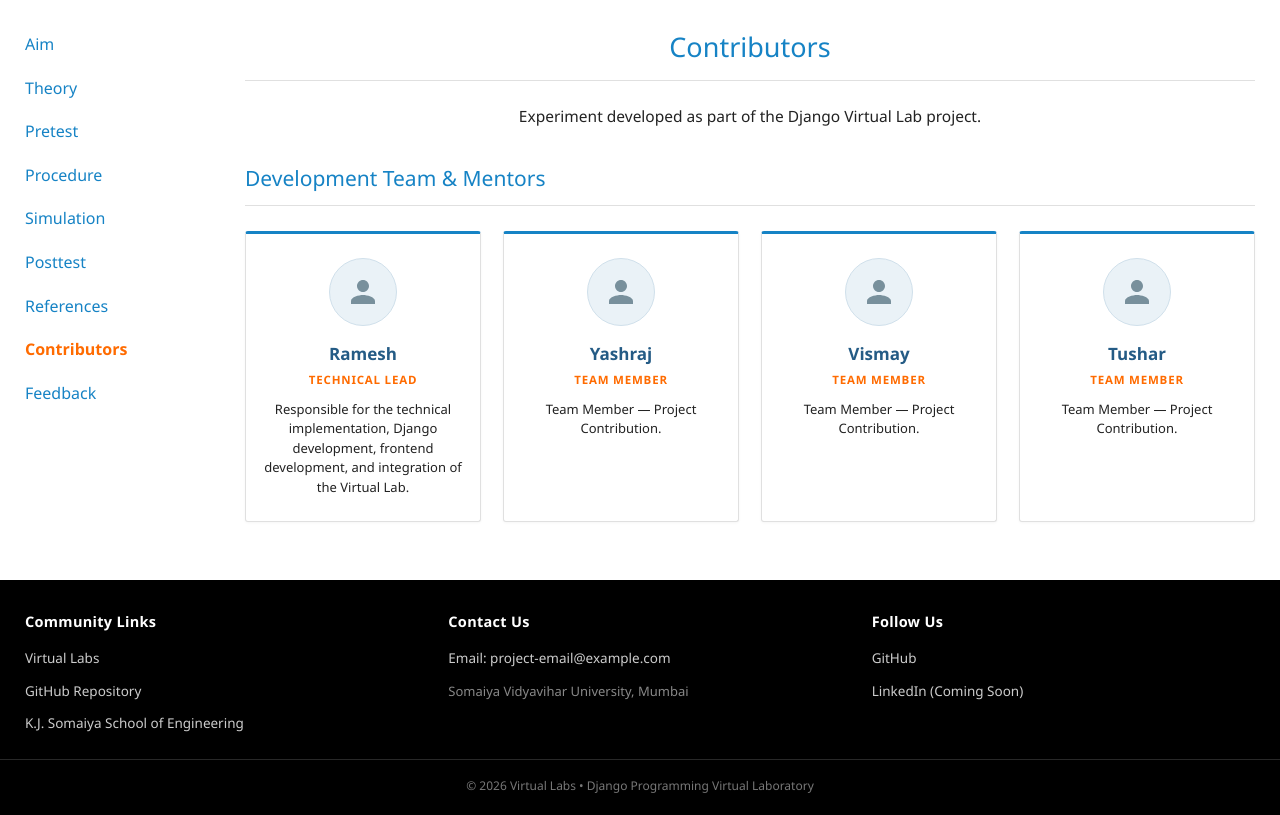
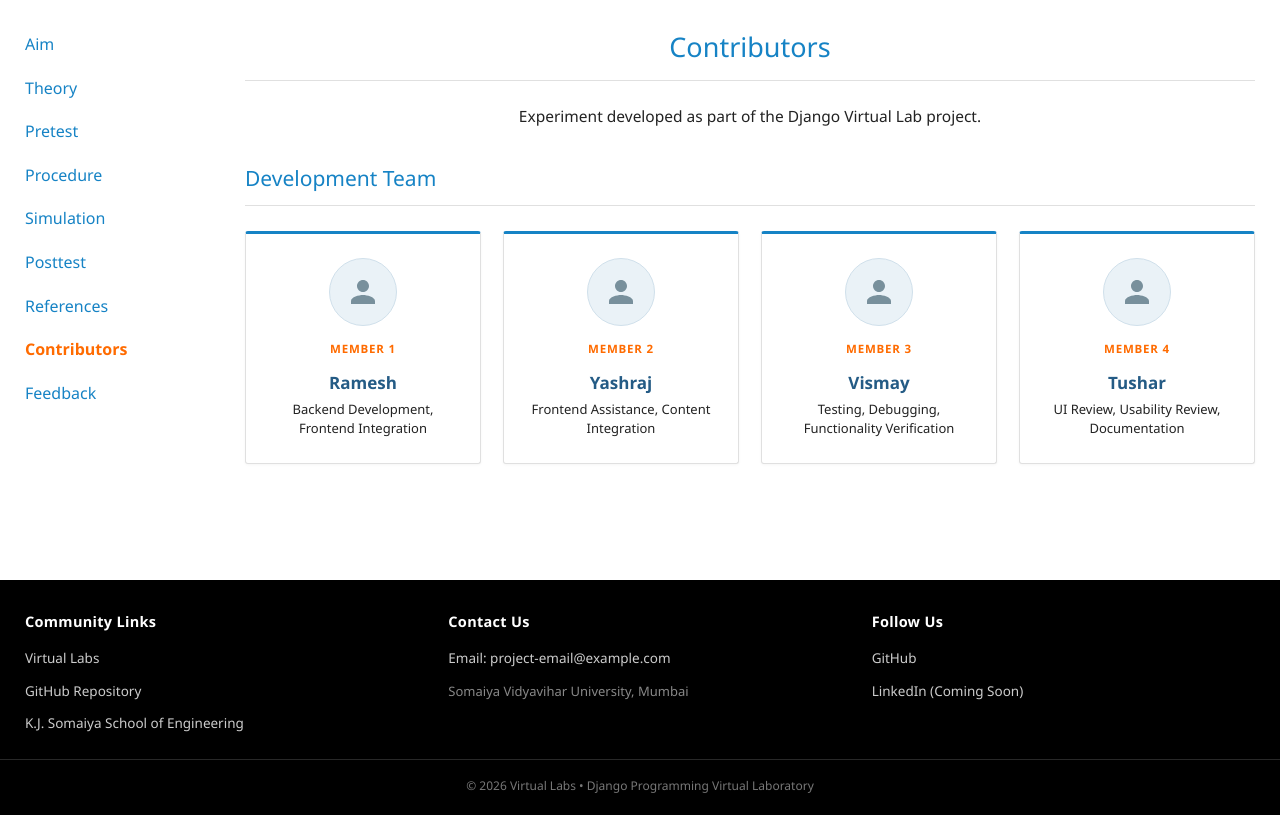
Before and after one commit to Student-boy143/VLab, a Django app: page /contributors/ in a window 1280 px wide. Shown: the part 116-931 px from the top of the page. Run offline with Django 5.2, Linux system fonts and the light colour scheme.

Commit message:
Updated contributors section

```diff
--- a/vlab/templates/vlab/contributors.html
+++ b/vlab/templates/vlab/contributors.html
@@ -12,64 +12,64 @@
         Experiment developed as part of the Django Virtual Lab project.
     </p>
 
-    <h2 class="section-title">Development Team &amp; Mentors</h2>
+    <h2 class="section-title">Development Team</h2>
     <hr class="vlab-divider">
 
     <div class="contributors-grid">
 
-        <!-- Contributor 1: Ramesh -->
+        <!-- Member 1: Ramesh -->
         <div class="contributor-card">
             <div class="contributor-avatar-placeholder" aria-label="Avatar placeholder for Ramesh">
                 <svg class="avatar-icon" viewBox="0 0 24 24" fill="currentColor" xmlns="http://www.w3.org/2000/svg">
                     <path d="M12 12C14.21 12 16 10.21 16 8C16 5.79 14.21 4 12 4C9.79 4 8 5.79 8 8C8 10.21 9.79 12 12 12ZM12 14C9.33 14 4 15.34 4 18V20H20V18C20 15.34 14.67 14 12 14Z"/>
                 </svg>
             </div>
+            <div class="contributor-role">Member 1</div>
             <h3 class="contributor-name">Ramesh</h3>
-            <div class="contributor-role">Technical Lead</div>
             <p class="contributor-desc">
-                Responsible for the technical implementation, Django development, frontend development, and integration of the Virtual Lab.
+                Backend Development, Frontend Integration
             </p>
         </div>
 
-        <!-- Contributor 2: Yashraj -->
+        <!-- Member 2: Yashraj -->
         <div class="contributor-card">
             <div class="contributor-avatar-placeholder" aria-label="Avatar placeholder for Yashraj">
                 <svg class="avatar-icon" viewBox="0 0 24 24" fill="currentColor" xmlns="http://www.w3.org/2000/svg">
                     <path d="M12 12C14.21 12 16 10.21 16 8C16 5.79 14.21 4 12 4C9.79 4 8 5.79 8 8C8 10.21 9.79 12 12 12ZM12 14C9.33 14 4 15.34 4 18V20H20V18C20 15.34 14.67 14 12 14Z"/>
                 </svg>
             </div>
+            <div class="contributor-role">Member 2</div>
             <h3 class="contributor-name">Yashraj</h3>
-            <div class="contributor-role">Team Member</div>
             <p class="contributor-desc">
-                Team Member &mdash; Project Contribution.
+                Frontend Assistance, Content Integration
             </p>
         </div>
 
-        <!-- Contributor 3: Vismay -->
+        <!-- Member 3: Vismay -->
         <div class="contributor-card">
             <div class="contributor-avatar-placeholder" aria-label="Avatar placeholder for Vismay">
                 <svg class="avatar-icon" viewBox="0 0 24 24" fill="currentColor" xmlns="http://www.w3.org/2000/svg">
                     <path d="M12 12C14.21 12 16 10.21 16 8C16 5.79 14.21 4 12 4C9.79 4 8 5.79 8 8C8 10.21 9.79 12 12 12ZM12 14C9.33 14 4 15.34 4 18V20H20V18C20 15.34 14.67 14 12 14Z"/>
                 </svg>
             </div>
+            <div class="contributor-role">Member 3</div>
             <h3 class="contributor-name">Vismay</h3>
-            <div class="contributor-role">Team Member</div>
             <p class="contributor-desc">
-                Team Member &mdash; Project Contribution.
+                Testing, Debugging, Functionality Verification
             </p>
         </div>
 
-        <!-- Contributor 4: Tushar -->
+        <!-- Member 4: Tushar -->
         <div class="contributor-card">
             <div class="contributor-avatar-placeholder" aria-label="Avatar placeholder for Tushar">
                 <svg class="avatar-icon" viewBox="0 0 24 24" fill="currentColor" xmlns="http://www.w3.org/2000/svg">
                     <path d="M12 12C14.21 12 16 10.21 16 8C16 5.79 14.21 4 12 4C9.79 4 8 5.79 8 8C8 10.21 9.79 12 12 12ZM12 14C9.33 14 4 15.34 4 18V20H20V18C20 15.34 14.67 14 12 14Z"/>
                 </svg>
             </div>
+            <div class="contributor-role">Member 4</div>
             <h3 class="contributor-name">Tushar</h3>
-            <div class="contributor-role">Team Member</div>
             <p class="contributor-desc">
-                Team Member &mdash; Project Contribution.
+                UI Review, Usability Review, Documentation
             </p>
         </div>
 
```
